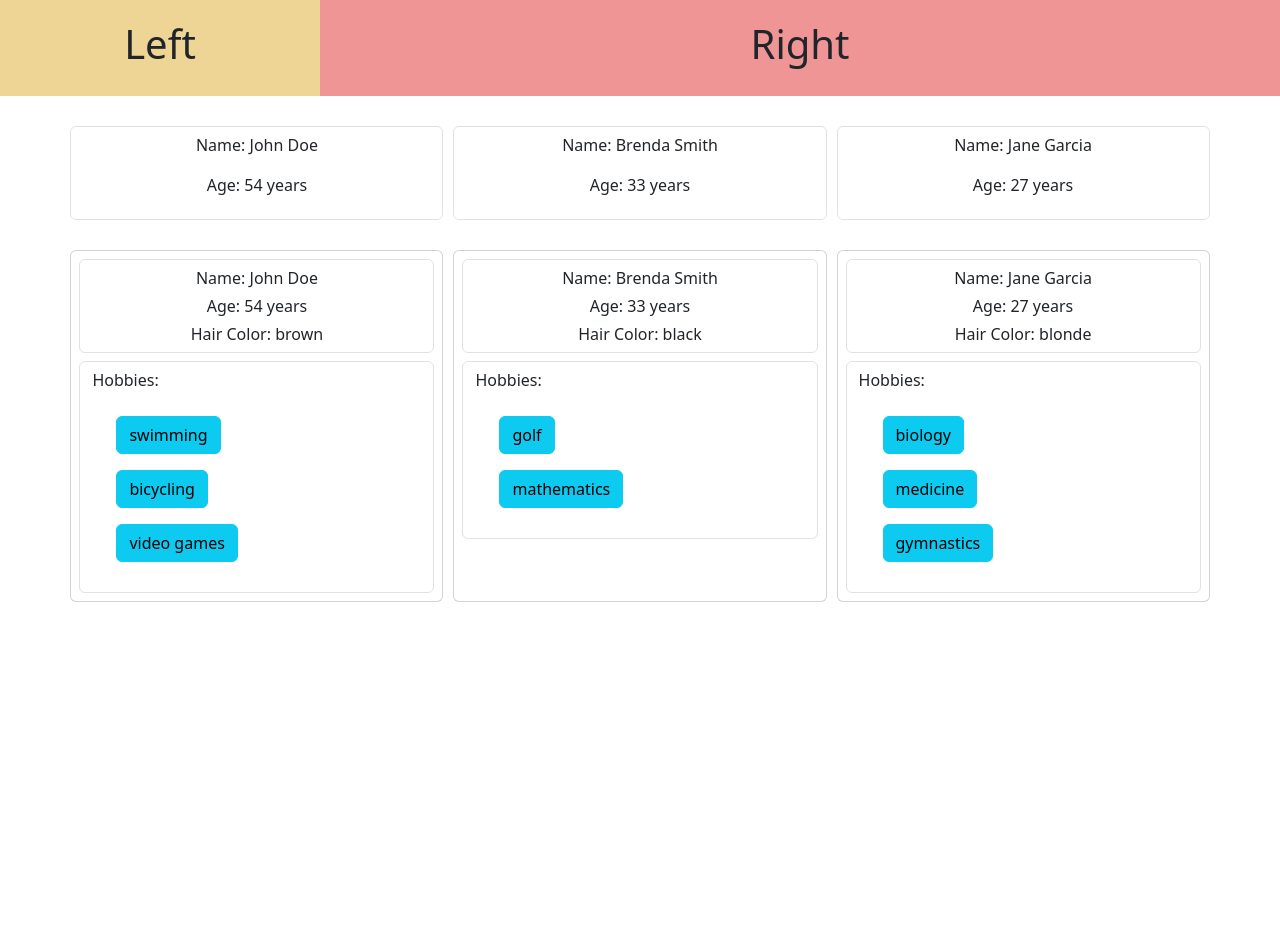
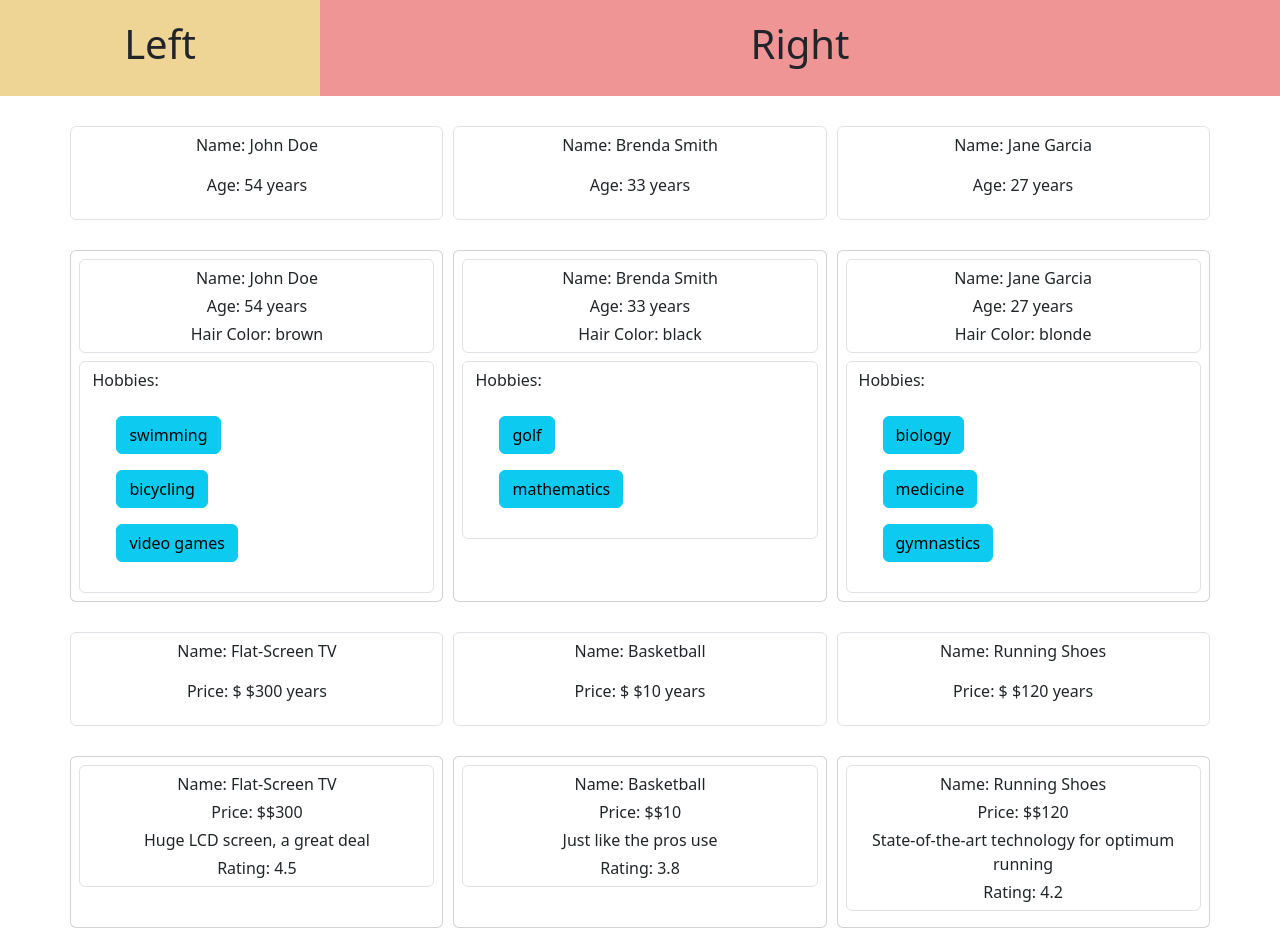
Before and after one commit to prudv13/react-design-patterns, a React (Vite) app: page / in a window 1280 px wide. Before the commit the page ends 800 px from the top, so only its background shows below. Built offline with nearby package versions, Linux system fonts and the light colour scheme.

Commit message:
list products component

```diff
--- a/src/design/01-Layout Components/LayoutComponent.jsx
+++ b/src/design/01-Layout Components/LayoutComponent.jsx
@@ -6,6 +6,10 @@ import RegularList from './RegularList';
 import SmallPersonListItem from './people/SmallPersonListItem';
 import people from '../../../utils/people';
 import LargePersonListItem from './people/LargePersonListItem';
+import NumberedList from './NumberedList';
+import SmallProductListItem from './products/SmallProductListItem';
+import products from '../../../utils/products';
+import LargeProductListItem from './products/LargeProductListItem';
 
 const LayoutComponent = () => {
   return (
@@ -29,6 +33,17 @@ const LayoutComponent = () => {
           resourceName="person"
           itemComponent={LargePersonListItem}
         />
+
+        <NumberedList
+          items={products}
+          resourceName="product"
+          itemComponent={SmallProductListItem}
+        />
+        <NumberedList
+          items={products}
+          resourceName="product"
+          itemComponent={LargeProductListItem}
+        />
       </div>
     </div>
   )
--- /dev/null
+++ b/src/design/01-Layout Components/NumberedList.jsx
@@ -0,0 +1,19 @@
+import React from 'react'
+
+const NumberedList = ({
+    items,
+    resourceName,
+    itemComponent: ItemComponent,
+}) => {
+  return (
+    <div className='grid-container'>
+        {
+            items.map((item, i) => (
+                <ItemComponent key={i} {...{[resourceName]: item}} />
+            ))
+        }
+    </div>
+  )
+}
+
+export default NumberedList;
--- a/src/design/01-Layout Components/people/LargePersonListItem.jsx
+++ b/src/design/01-Layout Components/people/LargePersonListItem.jsx
@@ -2,7 +2,7 @@ import React from 'react'
 
 const LargePersonListItem = ({person}) => {
   const {name, age, hairColor, hobbies} = person;
-return (
+  return (
   <div className='card p-2'>
     <div className='d-flex flex-column gap-1 form-control mb-2'>
       <span>Name: {name}</span>
--- a/src/design/01-Layout Components/products/LargeProductListItem.jsx
+++ b/src/design/01-Layout Components/products/LargeProductListItem.jsx
@@ -1,9 +1,17 @@
 import React from 'react'
 
-const LargeProductListItem = () => {
+const LargeProductListItem = ({product}) => {
+  const {name, price, description, rating} = product;
   return (
-    <div>LargeProductListItem</div>
-  )
+  <div className='card p-2'>
+    <div className='d-flex flex-column gap-1 form-control mb-2'>
+      <span>Name: {name}</span>
+      <span>Price: ${price}</span>
+      <span>{description}</span>
+      <span>Rating: {rating}</span>
+    </div>
+  </div>
+)
 }
 
 export default LargeProductListItem;
--- a/src/design/01-Layout Components/products/SmallProductListItem.jsx
+++ b/src/design/01-Layout Components/products/SmallProductListItem.jsx
@@ -1,9 +1,13 @@
 import React from 'react'
 
-const SmallProductListItem = () => {
-  return (
-    <div>SmallProductListItem</div>
-  )
+const SmallProductListItem = ({product}) => {
+  const {name, price} = product;
+return (
+  <div className='form-control'>
+      <p>Name: {name}</p>
+      <p>Price: $ {price} years</p>
+  </div>
+)
 }
 
 export default SmallProductListItem;
--- a/utils/products.js
+++ b/utils/products.js
@@ -1,17 +1,20 @@
 const products = [
     {
+        id: 1,
         name: 'Flat-Screen TV',
         price: '$300',
         description: 'Huge LCD screen, a great deal',
         rating: 4.5,
     },
     {
+        id: 2,
         name: 'Basketball',
         price: '$10',
         description: 'Just like the pros use',
         rating: 3.8,
     },
     {
+        id: 3,
         name: 'Running Shoes',
         price: '$120',
         description: 'State-of-the-art technology for optimum running',
```
